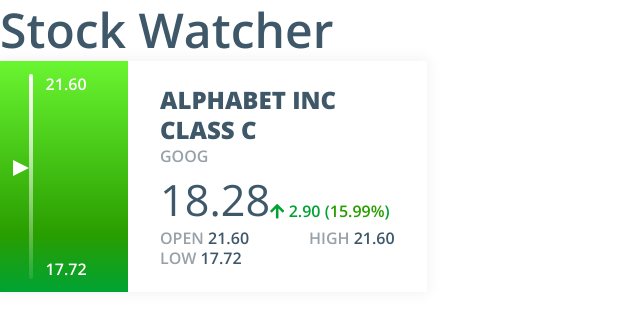
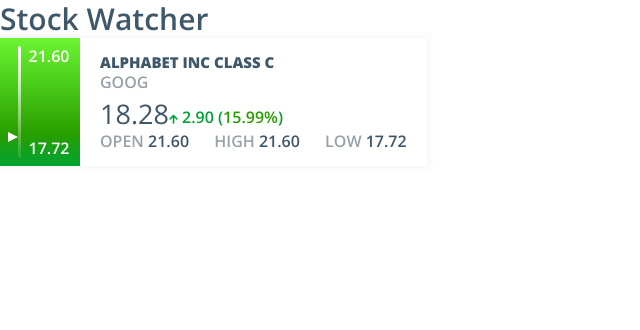
Before and after one commit to jessikuh/stock-watcher, a Vue app in the folder client/: page / in a window 1280 px wide. Shown: the top 330 px of the page, without its empty margins (0-640 px from the left). Built offline with nearby package versions, Linux system fonts and the light colour scheme.

Commit message:
Base of 10px for easy rem calculations

```diff
--- a/client/src/scss/global/_typography.scss
+++ b/client/src/scss/global/_typography.scss
@@ -1,12 +1,12 @@
 html {
   font-family: 'Open Sans', sans-serif;
-  font-size: 16px;
+  font-size: 10px;
   font-weight: 400;
 }
 
 body {
   font-family: inherit;
-  font-size: 1rem;
+  font-size: 1.6rem;
   line-height: 1.25;
 }
 
```
